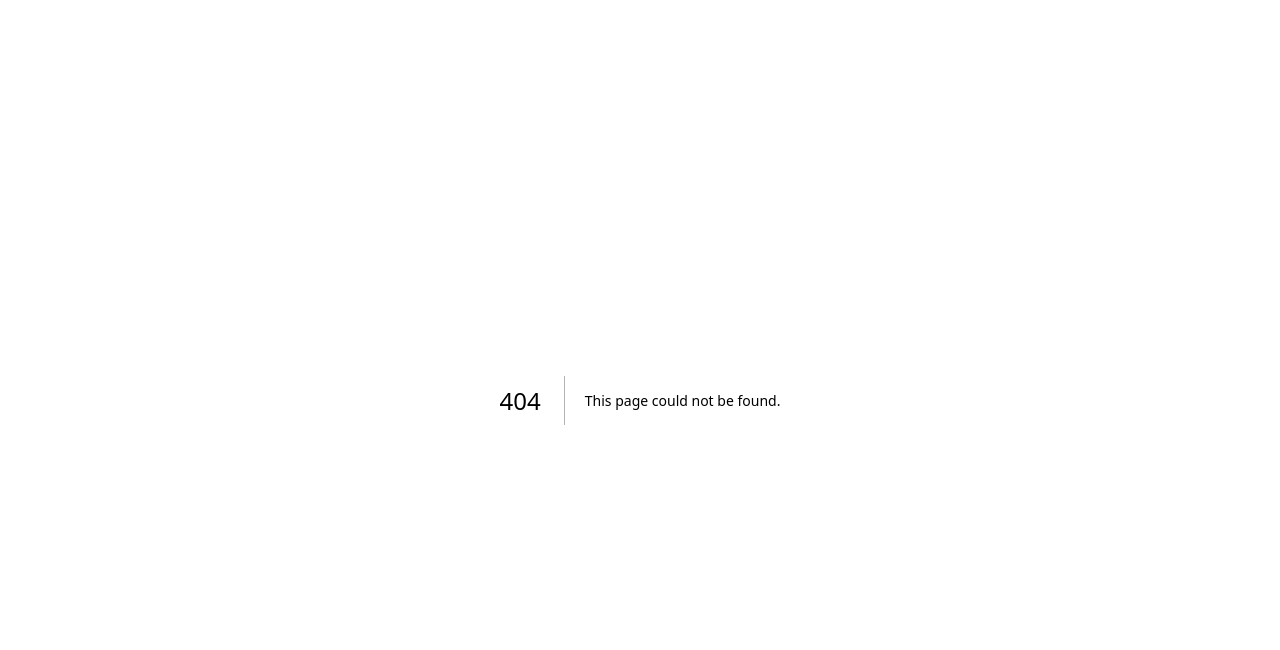
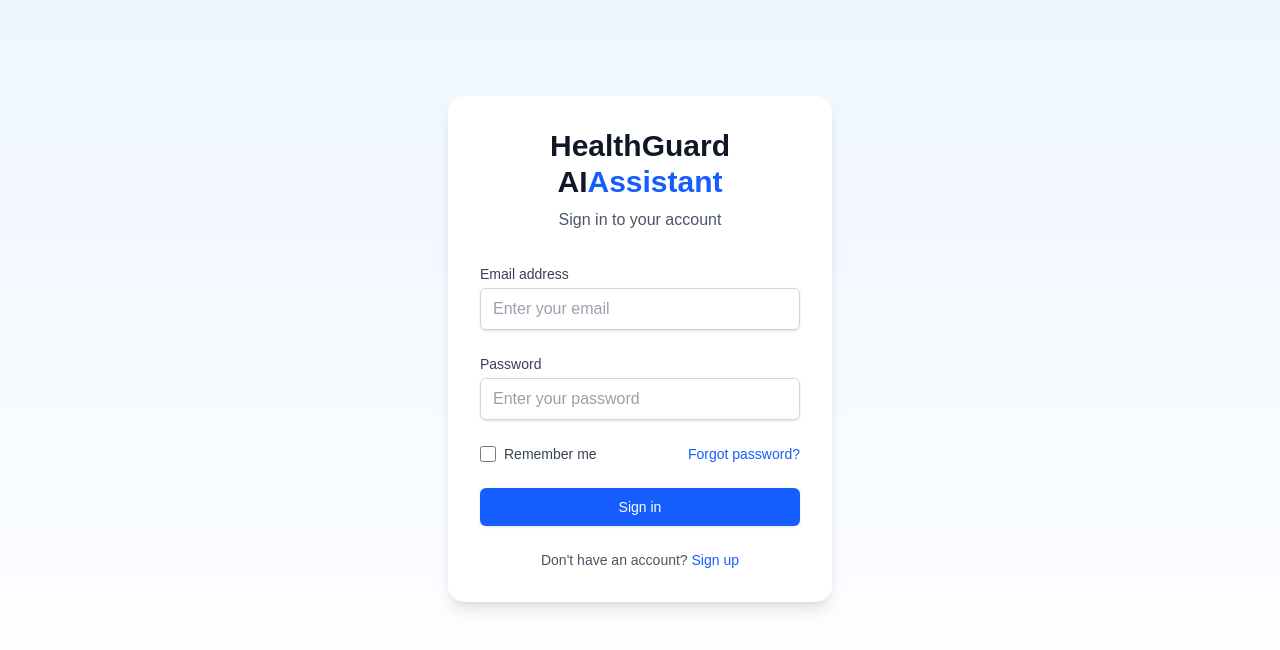
Before and after one commit to divguptagit/uncai, a Next.js app: page /login in a window 1280 px wide. Before the commit this address had no page. Shown: the top 650 px of the page. Built offline with nearby package versions, Linux system fonts and the light colour scheme.

Commit message:
login page

```diff
--- /dev/null
+++ b/app/login/page.tsx
@@ -0,0 +1,107 @@
+import { useState } from 'react';
+import Image from 'next/image';
+import Link from 'next/link';
+
+export default function Login() {
+  const [email, setEmail] = useState('');
+  const [password, setPassword] = useState('');
+
+  const handleSubmit = (e: React.FormEvent) => {
+    e.preventDefault();
+    // Add login logic here
+    console.log('Login attempt:', email);
+  };
+
+  return (
+    <div className="min-h-screen bg-gradient-to-b from-blue-50 to-white dark:from-gray-900 dark:to-gray-800">
+      <main className="max-w-md mx-auto px-4 sm:px-6 lg:px-8 py-16 sm:py-24">
+        <div className="bg-white dark:bg-gray-800 p-8 rounded-2xl shadow-lg">
+          {/* Logo Section */}
+          <div className="text-center mb-8">
+            <h1 className="text-3xl font-bold text-gray-900 dark:text-white">
+              HealthGuard AI
+              <span className="text-blue-600 dark:text-blue-400">Assistant</span>
+            </h1>
+            <p className="mt-2 text-gray-600 dark:text-gray-300">
+              Sign in to your account
+            </p>
+          </div>
+
+          {/* Login Form */}
+          <form onSubmit={handleSubmit} className="space-y-6">
+            <div>
+              <label htmlFor="email" className="block text-sm font-medium text-gray-700 dark:text-gray-300">
+                Email address
+              </label>
+              <input
+                id="email"
+                type="email"
+                required
+                value={email}
+                onChange={(e) => setEmail(e.target.value)}
+                className="mt-1 block w-full px-3 py-2 border border-gray-300 dark:border-gray-600 rounded-md shadow-sm
+                         placeholder-gray-400 focus:outline-none focus:ring-blue-500 focus:border-blue-500
+                         dark:bg-gray-700 dark:text-white"
+                placeholder="Enter your email"
+              />
+            </div>
+
+            <div>
+              <label htmlFor="password" className="block text-sm font-medium text-gray-700 dark:text-gray-300">
+                Password
+              </label>
+              <input
+                id="password"
+                type="password"
+                required
+                value={password}
+                onChange={(e) => setPassword(e.target.value)}
+                className="mt-1 block w-full px-3 py-2 border border-gray-300 dark:border-gray-600 rounded-md shadow-sm
+                         placeholder-gray-400 focus:outline-none focus:ring-blue-500 focus:border-blue-500
+                         dark:bg-gray-700 dark:text-white"
+                placeholder="Enter your password"
+              />
+            </div>
+
+            <div className="flex items-center justify-between">
+              <div className="flex items-center">
+                <input
+                  id="remember-me"
+                  type="checkbox"
+                  className="h-4 w-4 text-blue-600 focus:ring-blue-500 border-gray-300 rounded"
+                />
+                <label htmlFor="remember-me" className="ml-2 block text-sm text-gray-700 dark:text-gray-300">
+                  Remember me
+                </label>
+              </div>
+
+              <div className="text-sm">
+                <a href="#" className="font-medium text-blue-600 hover:text-blue-500 dark:text-blue-400">
+                  Forgot password?
+                </a>
+              </div>
+            </div>
+
+            <button
+              type="submit"
+              className="w-full flex justify-center py-2 px-4 border border-transparent rounded-md shadow-sm text-sm font-medium
+                       text-white bg-blue-600 hover:bg-blue-700 focus:outline-none focus:ring-2 focus:ring-offset-2
+                       focus:ring-blue-500 transition-colors"
+            >
+              Sign in
+            </button>
+          </form>
+
+          <div className="mt-6 text-center">
+            <p className="text-sm text-gray-600 dark:text-gray-400">
+              Don't have an account?{' '}
+              <Link href="/signup" className="font-medium text-blue-600 hover:text-blue-500 dark:text-blue-400">
+                Sign up
+              </Link>
+            </p>
+          </div>
+        </div>
+      </main>
+    </div>
+  );
+}
--- a/app/page.tsx
+++ b/app/page.tsx
@@ -1,4 +1,5 @@
 import Image from "next/image";
+import Link from "next/link";
 
 export default function Home() {
   return (
@@ -10,9 +11,14 @@ export default function Home() {
             HealthGuard AI
             <span className="text-blue-600 dark:text-blue-400">Assistant</span>
           </h1>
-          <p className="text-xl sm:text-2xl text-gray-600 dark:text-gray-300 max-w-3xl mx-auto leading-relaxed">
+          <p className="text-xl sm:text-2xl text-gray-600 dark:text-gray-300 max-w-3xl mx-auto leading-relaxed mb-8">
             Your personal AI health companion, making healthcare simple and accessible for seniors
           </p>
+          <Link href="/login">
+            <button className="inline-flex items-center px-6 py-3 border border-transparent text-base font-medium rounded-md text-white bg-blue-600 hover:bg-blue-700 focus:outline-none focus:ring-2 focus:ring-offset-2 focus:ring-blue-500 transition-colors">
+              Get Started
+            </button>
+          </Link>
         </div>
 
         {/* Features Grid */}
```
